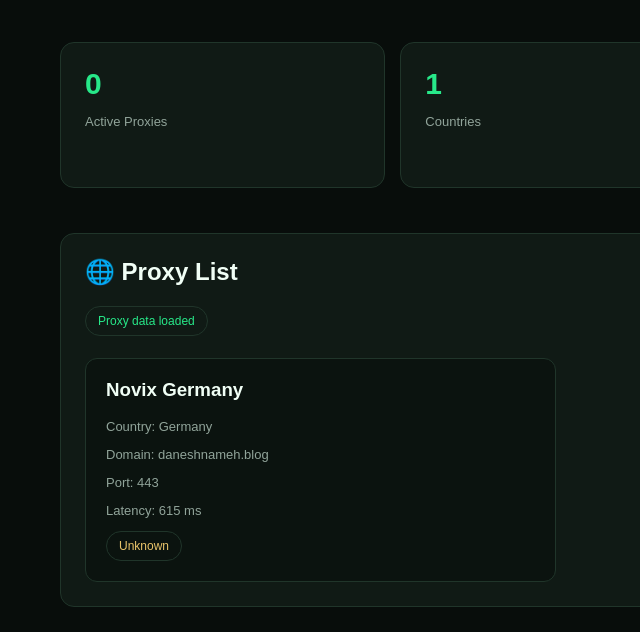
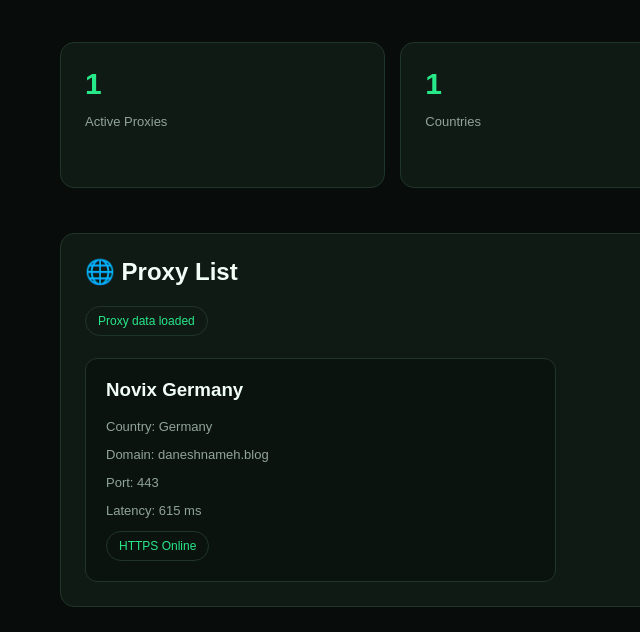
Before and after one commit to NovixProxy/Free-Telegram-Proxy-List, a plain HTML site: page index.html in a window 1280 px wide. Shown: the part 339-971 px from the top of the page, 77-717 px from the left. Drawn offline with Linux system fonts and the light colour scheme.

Commit message:
Update index.html

```diff
--- a/index.html
+++ b/index.html
@@ -226,7 +226,9 @@ async function loadProxies() {
     const data = await response.json();
     const proxies = Array.isArray(data.proxies) ? data.proxies : [];
 
-    const active = proxies.filter(p => p.status === 'online').length;
+    const active = proxies.filter(
+  p => p.endpoint_status === 'online'
+).length;
     const countries = new Set(
       proxies.map(p => p.country).filter(Boolean)
     );
@@ -276,15 +278,18 @@ async function loadProxies() {
         card.appendChild(p);
       });
 
-      const status = document.createElement('span');
-      status.className = 'status ' +
-        (proxy.status === 'online' ? '' :
-         proxy.status === 'offline' ? 'offline' : 'unknown');
+      const endpointStatus = proxy.endpoint_status || 'unknown';
 
-      status.textContent =
-        proxy.status === 'online' ? 'Online' :
-        proxy.status === 'offline' ? 'Offline' : 'Unknown';
+const status = document.createElement('span');
 
+status.className = 'status ' +
+  (endpointStatus === 'online' ? '' :
+   endpointStatus === 'offline' ? 'offline' : 'unknown');
+
+status.textContent =
+  endpointStatus === 'online' ? 'HTTPS Online' :
+  endpointStatus === 'offline' ? 'HTTPS Offline' :
+  'Not Checked';
       card.appendChild(status);
 
       if (proxy.connect_url) {
```
